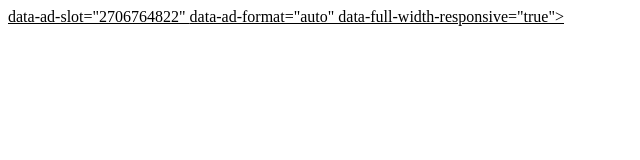
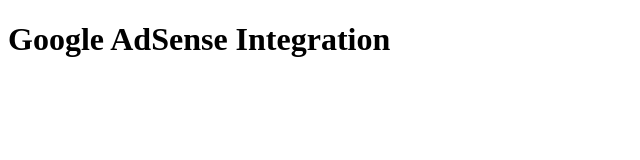
Before and after one commit to AbishekAsir/abishekasir.github.io, a plain HTML site: page index.html in a window 1280 px wide. Shown: the whole page, without its empty margins (0-640 px from the left). Drawn offline with Linux system fonts and the light colour scheme.

Commit message:
index.html

```diff
--- a/index.html
+++ b/index.html
@@ -3,18 +3,30 @@
 <head>
     <meta charset="UTF-8">
     <meta name="viewport" content="width=device-width, initial-scale=1.0">
+    <title>Google AdSense Test</title>
+
+    <!-- Google AdSense Meta Tag -->
     <meta name="google-adsense-account" content="ca-pub-5107486510151062">
-    <script async src="https://pagead2.googlesyndication.com/pagead/js/adsbygoogle.js" crossorigin="anonymous"></script>
+
+    <!-- Google AdSense Script -->
+    <script async src="https://pagead2.googlesyndication.com/pagead/js/adsbygoogle.js?client=ca-pub-5107486510151062"
+        crossorigin="anonymous"></script>
 </head>
 <body>
+
+    <h1>Google AdSense Integration</h1>
+
+    <!-- AdSense Ad Unit -->
     <ins class="adsbygoogle"
          style="display:block"
-         data-ad-client="pub-5107486510151062"  <!-- Replace with your AdSense Publisher ID -->
-         data-ad-slot="2706764822"  <!-- Replace with your Ad Slot ID -->
+         data-ad-client="ca-pub-5107486510151062"
+         data-ad-slot="2706764822"
          data-ad-format="auto"
          data-full-width-responsive="true"></ins>
+
     <script>
         (adsbygoogle = window.adsbygoogle || []).push({});
     </script>
+
 </body>
 </html>
```
